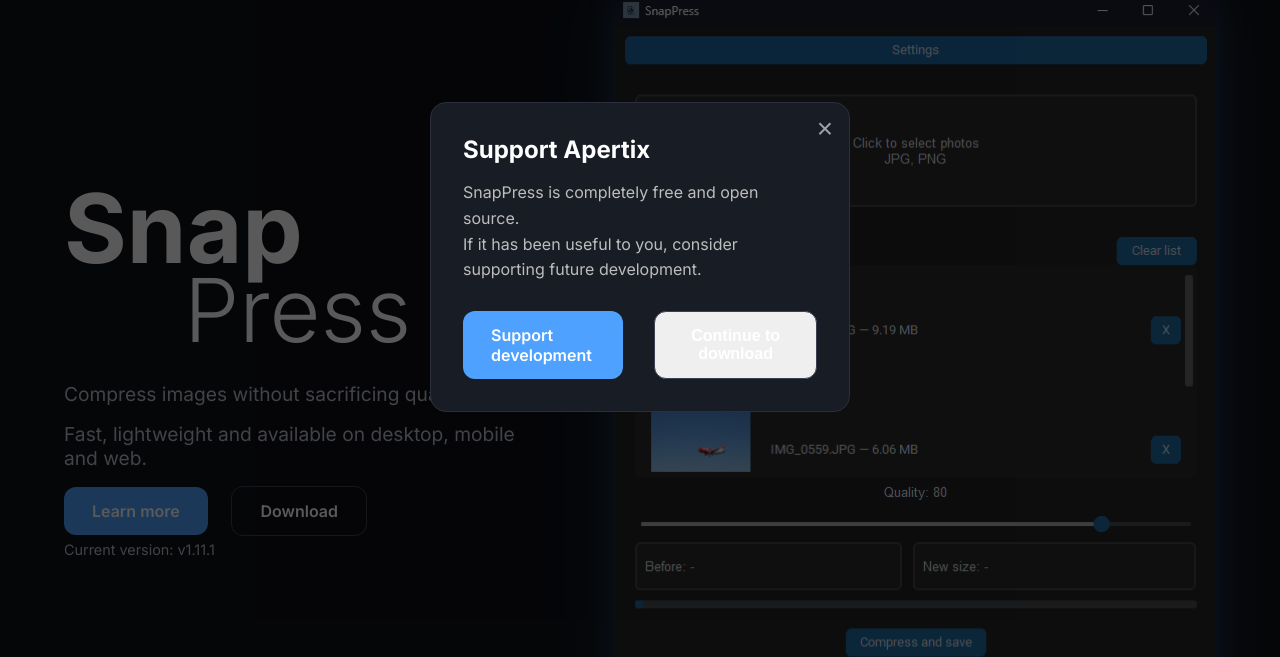
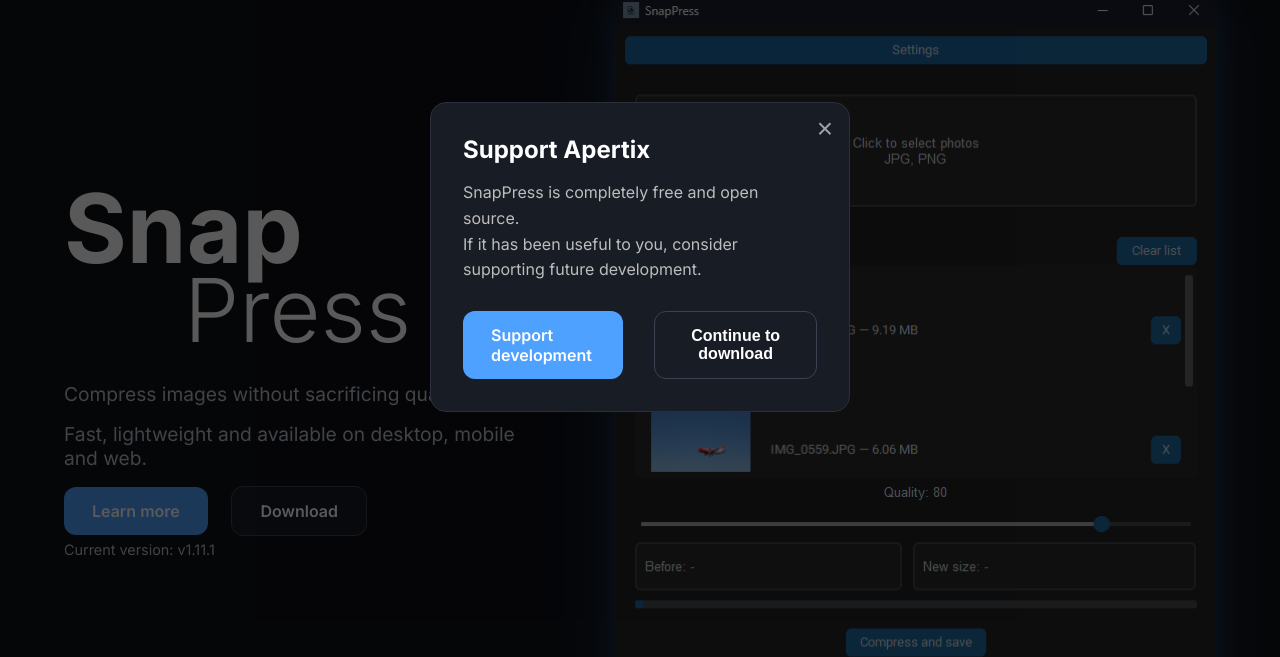
Before and after one commit to Sebian12/Apertix, a plain HTML site: page index.html in a window 1280 px wide. Both pictures are taken after a click on the link "Download". Shown: the part 143-800 px from the top of the page. Drawn offline with Linux system fonts and the light colour scheme.

Commit message:
Fixed 'Continue to download' button being white

```diff
--- a/styles/style.css
+++ b/styles/style.css
@@ -212,6 +212,7 @@ button.button {
 /* Secondary */
 
 .button.secondary {
+    background-color: #181C24;
     border: 1px solid #3A4252;
     color: #FFFFFF;
 }
```
